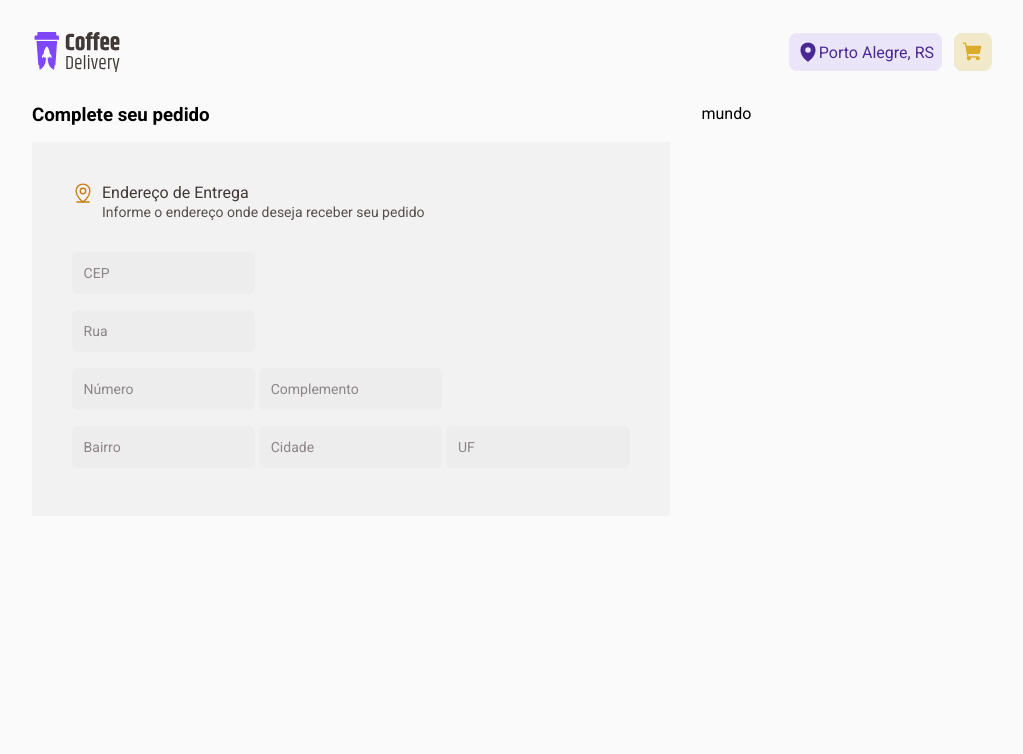
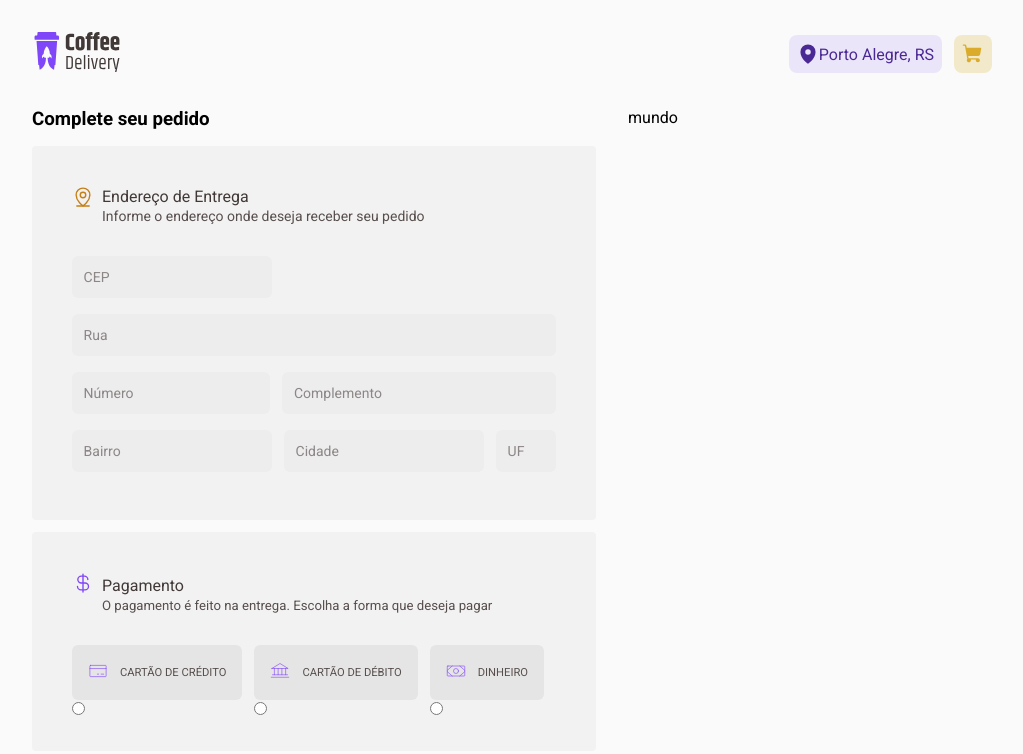
Before and after one commit to AleksVale/Coffe-Delivery, a React (Vite) app in the folder cafe/: page /checkout in a window 1280 px wide. Shown: the top 754 px of the page, without its empty margins (128-1151 px from the left). Built offline with nearby package versions, Linux system fonts and the light colour scheme.

Commit message:
checkout left ready

```diff
--- a/cafe/src/components/Header/index.tsx
+++ b/cafe/src/components/Header/index.tsx
@@ -5,10 +5,10 @@ export function Header(){
 
   return(
     <Head>
-        <img src={logo} alt="" />
+        <a href="/"><img src={logo} alt="" /></a>
         <nav>
           <span><MapPin size={22}  weight="fill" /> Porto Alegre, RS</span>
-          <a href="#"><ShoppingCart size={22}  weight="fill"/></a>
+          <a href="/checkout"><ShoppingCart size={22}  weight="fill"/></a>
         </nav>
     </Head>
   )
--- a/cafe/src/components/Header/styles.ts
+++ b/cafe/src/components/Header/styles.ts
@@ -22,7 +22,7 @@ export const Head = styled.header`
       padding:0.5rem;
       border-radius: 8px;
     }
-    a{
+    a:last-child{
       text-decoration: none;
       display: flex;
       align-items: center;
--- a/cafe/src/pages/Checkout/index.tsx
+++ b/cafe/src/pages/Checkout/index.tsx
@@ -1,5 +1,5 @@
-import { AdressForm, CheckoutInfos, HeaderForm, LayoutCheckout } from "./styles";
-import { MapPinLine } from "phosphor-react";
+import { AdressForm, CheckoutInfos, First, HeaderForm, LayoutCheckout, PaymentForm, Second, TypePayment } from "./styles";
+import { MapPinLine, CurrencyDollar, CreditCard, Bank, Money } from "phosphor-react";
 
 export function Checkout(){
 
@@ -8,16 +8,41 @@ export function Checkout(){
       <div>
         <h3>Complete seu pedido</h3>
         <CheckoutInfos>
+          <First>
          <HeaderForm>
             <p><span><MapPinLine size={22} /></span> Endereço de Entrega</p>
             <p>Informe o endereço onde deseja receber seu pedido</p>
           </HeaderForm>
-          <AdressForm>
-            <p><input type="text" placeholder="CEP"/></p>
-            <p><input type="text" placeholder="Rua"/></p>
-            <p><input type="text" placeholder="Número"/>  <input type="text" placeholder="Complemento" /></p>
-            <p><input type="text" placeholder="Bairro" /> <input type="text" placeholder="Cidade"/> <input type="text" placeholder="UF"/></p>
-          </AdressForm>
+            <AdressForm>
+              <p><input type="text" placeholder="CEP" required/></p>
+              <p><input type="text" placeholder="Rua" required/></p>
+              <p><input type="text" placeholder="Número" required/>  <input type="text" placeholder="Complemento" /></p>
+              <p><input type="text" placeholder="Bairro" required/> <input type="text" placeholder="Cidade" required/> <input type="text" required placeholder="UF"/></p>
+            </AdressForm>
+          </First>
+          <Second>
+            <PaymentForm>
+              <p><span><CurrencyDollar size={22} weight="fill"/></span> <span>Pagamento</span></p>
+              <p>O pagamento é feito na entrega. Escolha a forma que deseja pagar</p>
+            </PaymentForm>
+            <TypePayment>
+              <div>
+               <label htmlFor="cartao"><span><CreditCard size={20} weight="thin" /></span>
+                CARTÃO DE CRÉDITO</label>
+                <input type="radio" id="cartao" value="cartao" name="pagamento"/>
+              </div>
+              <div>
+               <label htmlFor="debito"><span><Bank size={20} weight="thin" /></span>
+                CARTÃO DE DÉBITO</label>
+                <input type="radio" id="debito" value="debito" name="pagamento"/>
+              </div>
+              <div>
+               <label htmlFor="dinheiro"><span><Money size={20} weight="thin" /></span>
+                DINHEIRO</label>
+                <input type="radio" id="dinheiro" value="dinheiro" name="pagamento"/>
+              </div>
+            </TypePayment>
+          </Second>
         </CheckoutInfos>
 
       </div>
--- a/cafe/src/pages/Checkout/styles.ts
+++ b/cafe/src/pages/Checkout/styles.ts
@@ -5,12 +5,22 @@ export const LayoutCheckout = styled.div`
   padding: 0 10rem;
   gap: 2rem;
 `
-export const CheckoutInfos = styled.div`
-  margin-top: 1rem;
-  padding: 2.5rem 2.5rem 2rem;
-  background-color: ${props => props.theme["base-card"]};
+export const CheckoutInfos = styled.form`
 
-
+  max-width: 40rem;
+  border-radius: 4px;
+`
+export const First = styled.div`
+margin-top: 1rem;
+padding: 2.5rem 2.5rem 2rem;
+background-color: ${props => props.theme["base-card"]};
+border-radius: 4px;
+`
+export const Second = styled.div`
+margin-top: 0.75rem;
+padding: 2.5rem 2.5rem 2rem;
+background-color: ${props => props.theme["base-card"]};
+border-radius: 4px;
 `
 export const HeaderForm = styled.div`
 margin-bottom: 2rem;
@@ -34,11 +44,16 @@ p:first-child{
     padding-left: 1.875rem;
   }
 `
-export const AdressForm = styled.form`
+export const AdressForm = styled.div`
 
-
+  p{
+    display: flex;
+    gap: 0.75rem;
+  }
   input{
+    display: inline-block;
     background-color: ${props=> props.theme["base-input"]};
+    width: 12.5rem;
     border: none;
     height: 2.625rem;
     margin-bottom: 1rem;
@@ -47,7 +62,79 @@ export const AdressForm = styled.form`
     color: ${props=>props.theme["base-text"]};
     border-radius: 6px;
   }
+  p:nth-child(2){
+    input{
+      width: 100%;
+    }
+  }
+    p:nth-child(3){
+      input:first-child{
+      width: 12.5rem;
+    }
+    input:last-child{
+      width: calc(100% - 13rem);
+    }
+  }
+  p:last-child{
+
+    input:first-child{
+     max-width: 12.5rem;
+    }
+    input:last-child{
+      width: 3.75rem;
+    }
+  }
+
+
+
   input::placeholder{
     color: ${props=> props.theme["base-label"]};
   }
 `
+export const PaymentForm = styled.div`
+padding-bottom: 2rem;
+ p{
+  display:flex;
+  align-items: center;
+  gap: 0.5rem;
+
+  span:first-child{
+    color: ${props=> props.theme["purple"]};
+    font-size: 1rem;
+  }
+  span:last-child{
+    color: ${props=> props.theme["base-subtitle"]};
+    font-size: 1rem;
+  }
+ }
+ p:last-child{
+  color: ${props=> props.theme['base-text']};
+  font-size: 0.825rem;
+  padding-left: 1.875rem;
+ }
+`
+export const TypePayment = styled.div`
+    display: flex;
+    color: ${props=> props.theme['base-text']};
+    flex: 1 1 0px;
+
+    span{
+      color: ${props=> props.theme['purple']};
+    }
+    label{
+      display: flex;
+      padding: 1rem;
+      gap: 0.75rem;
+      align-items: center;
+      font-size: 0.7rem;
+      background-color: ${props=> props.theme['base-button']};
+      margin-right: 0.75rem;
+      border-radius: 6px;
+    }
+    input{
+      /* visibility: hidden; */
+    }
+    input[type="radio"]:checked+label{
+      background-color: red;
+    }
+`
```
